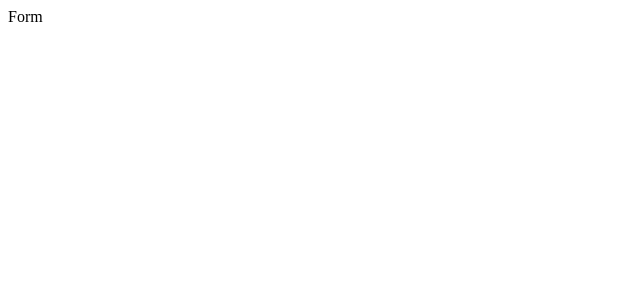
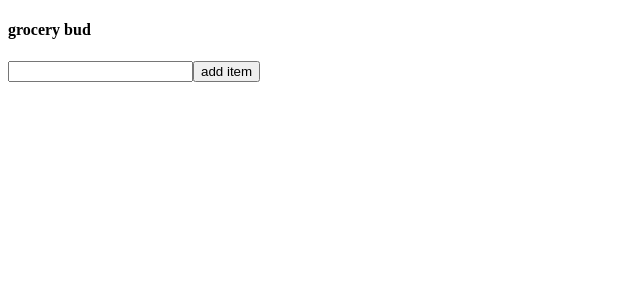
Before and after one commit to phucnt31/react-grocery-bud, a React (Vite) app: page / in a window 1280 px wide. Shown: the top 300 px of the page, without its empty margins (0-640 px from the left). Built offline with nearby package versions, Linux system fonts and the light colour scheme; the HTML template or start-up script is replaced by a standard one.

Commit message:
Add field to form component

```diff
--- a/src/Form.jsx
+++ b/src/Form.jsx
@@ -1,7 +1,28 @@
-import React from "react";
+import React, { useState } from "react";
 
 const Form = () => {
-  return <div>Form</div>;
+  const [itemName, setItemName] = useState("");
+
+  const handleSubmit = (e) => {
+    e.preventDefault();
+  };
+
+  return (
+    <form onSubmit={handleSubmit}>
+      <h4>grocery bud</h4>
+      <div className="form-control">
+        <input
+          type="text"
+          className="form-input"
+          value={itemName}
+          onChange={(e) => setItemName(e.target.value)}
+        />
+        <button type="submit" className="btn">
+          add item
+        </button>
+      </div>
+    </form>
+  );
 };
 
 export default Form;
```
